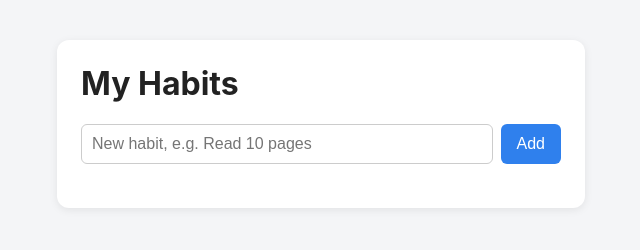
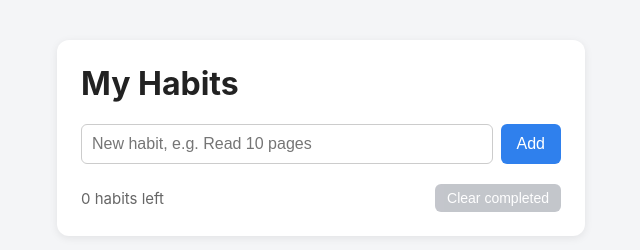
Before and after one commit to kimonpa/first-repo, a plain HTML site: page Habit app/index.html in a window 1280 px wide. Shown: the whole page, without its empty margins (319-959 px from the left). Drawn offline with Linux system fonts and the light colour scheme.

Commit message:
Add Clear completed button and habit counter to Habit app
Co-Authored-By: Claude Sonnet 5.5 <noreply@anthropic.com>

```diff
--- a/Habit app/app.js
+++ b/Habit app/app.js
@@ -5,6 +5,8 @@ const STORAGE_KEY = "habits";
 const form = document.getElementById("habit-form");
 const input = document.getElementById("habit-input");
 const list = document.getElementById("habit-list");
+const countLabel = document.getElementById("habit-count");
+const clearButton = document.getElementById("clear-completed");
 
 // Loaded from storage at start-up; each habit is { id, name, doneOn }.
 let habits = loadHabits();
@@ -58,6 +60,17 @@ function render() {
     row.append(checkbox, name, removeButton);
     list.appendChild(row);
   });
+
+  renderFooter();
+}
+
+// Updates the "N habits left" counter and enables "Clear completed" only when something is done.
+function renderFooter() {
+  const doneCount = habits.filter((h) => h.doneOn === today()).length;
+  const remaining = habits.length - doneCount;
+
+  countLabel.textContent = `${remaining} ${remaining === 1 ? "habit" : "habits"} left`;
+  clearButton.disabled = doneCount === 0;
 }
 
 // Adds a new, not-yet-done habit with the given name, then saves and redraws.
@@ -82,6 +95,16 @@ function removeHabit(id) {
   render();
 }
 
+// Deletes every habit that is marked done today, then saves and redraws.
+function clearCompleted() {
+  habits = habits.filter((h) => h.doneOn !== today());
+  saveHabits();
+  render();
+}
+
+// Handles the Clear completed button.
+clearButton.addEventListener("click", clearCompleted);
+
 // Handles the Add button / Enter key: adds the typed habit and clears the text field.
 form.addEventListener("submit", (event) => {
   event.preventDefault();
--- a/Habit app/index.html
+++ b/Habit app/index.html
@@ -16,6 +16,11 @@
     </form>
 
     <ul id="habit-list"></ul>
+
+    <div id="habit-footer">
+      <span id="habit-count"></span>
+      <button type="button" id="clear-completed">Clear completed</button>
+    </div>
   </main>
 
   <script src="app.js"></script>
--- a/Habit app/style.css
+++ b/Habit app/style.css
@@ -53,6 +53,30 @@ button:hover {
   margin: 0;
 }
 
+#habit-footer {
+  display: flex;
+  align-items: center;
+  justify-content: space-between;
+  margin-top: 16px;
+  color: #666;
+  font-size: 15px;
+}
+
+#clear-completed {
+  background: #6b7280;
+  padding: 6px 12px;
+  font-size: 14px;
+}
+
+#clear-completed:hover:not(:disabled) {
+  background: #4b5563;
+}
+
+#clear-completed:disabled {
+  opacity: 0.4;
+  cursor: not-allowed;
+}
+
 .habit {
   display: flex;
   align-items: center;
```
